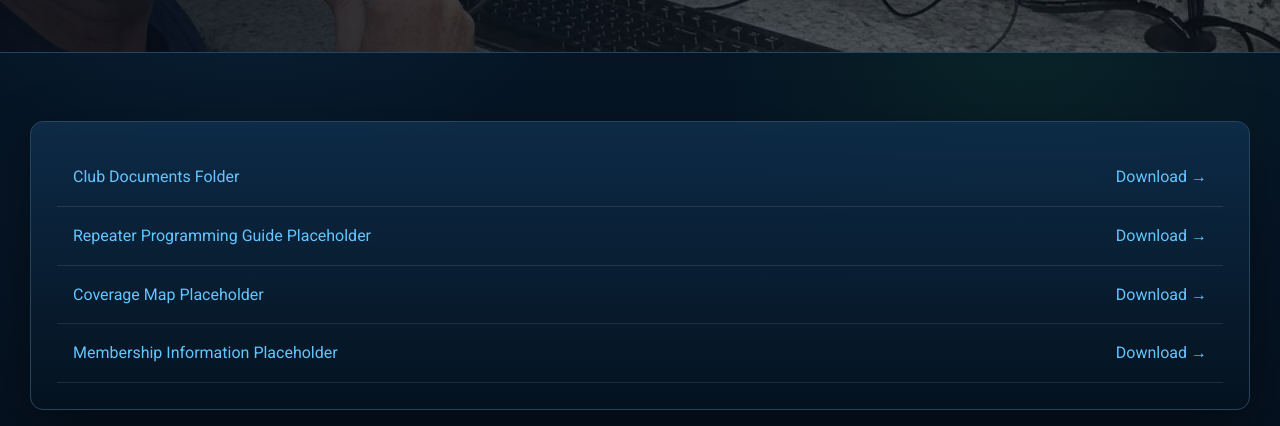
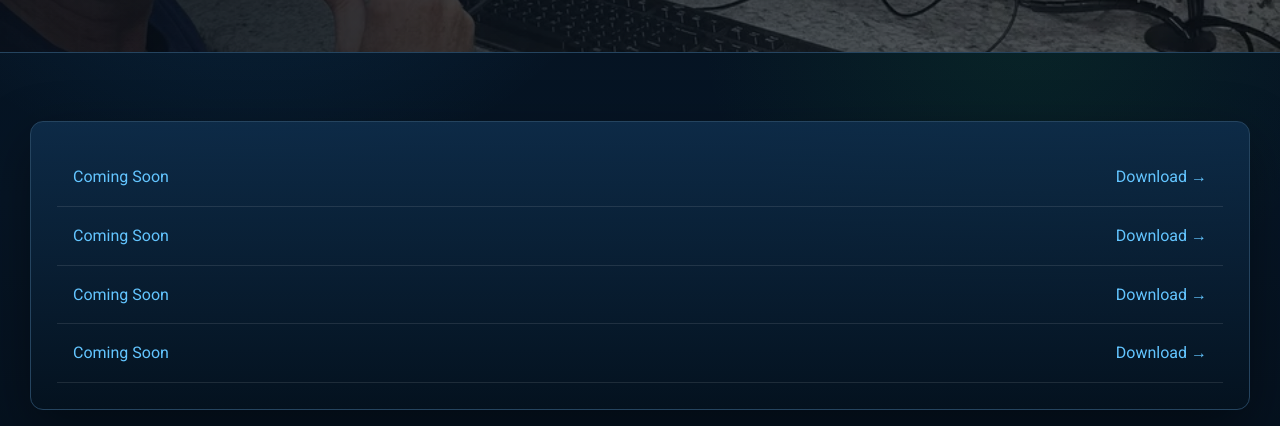
Before and after one commit to GDub2152/parma575new.io, a plain HTML site: page downloads.html in a window 1280 px wide. Shown: the part 374-800 px from the top of the page. Drawn offline with Linux system fonts and the light colour scheme.

Commit message:
Update downloads.html

```diff
--- a/downloads.html
+++ b/downloads.html
@@ -29,10 +29,10 @@
 
 <section class="page-hero"><h1>Downloads</h1><p>Club documents, programming guides, maps, and useful files.</p></section>
 <section class="section"><div class="container"><div class="card download-list">
-<a href="docs/README-add-documents-here.txt">Club Documents Folder <span>Download →</span></a>
-<a href="docs/README-add-documents-here.txt">Repeater Programming Guide Placeholder <span>Download →</span></a>
-<a href="docs/README-add-documents-here.txt">Coverage Map Placeholder <span>Download →</span></a>
-<a href="docs/README-add-documents-here.txt">Membership Information Placeholder <span>Download →</span></a>
+<a href="docs/README-add-documents-here.txt">Coming Soon <span>Download →</span></a>
+<a href="docs/README-add-documents-here.txt">Coming Soon <span>Download →</span></a>
+<a href="docs/README-add-documents-here.txt">Coming Soon <span>Download →</span></a>
+<a href="docs/README-add-documents-here.txt">Coming Soon <span>Download →</span></a>
 </div></div></section>
 
 
```
